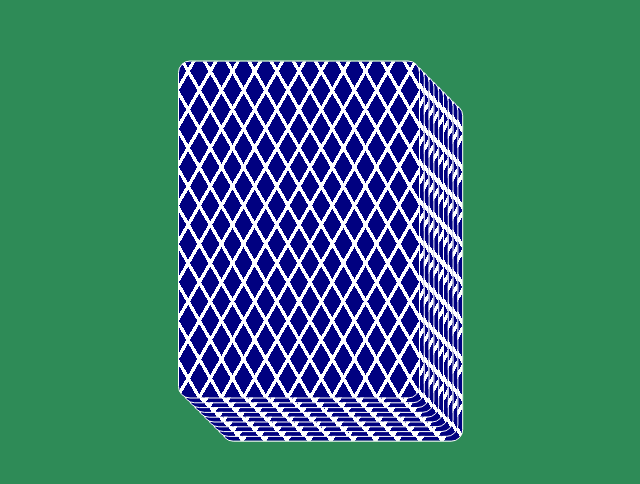
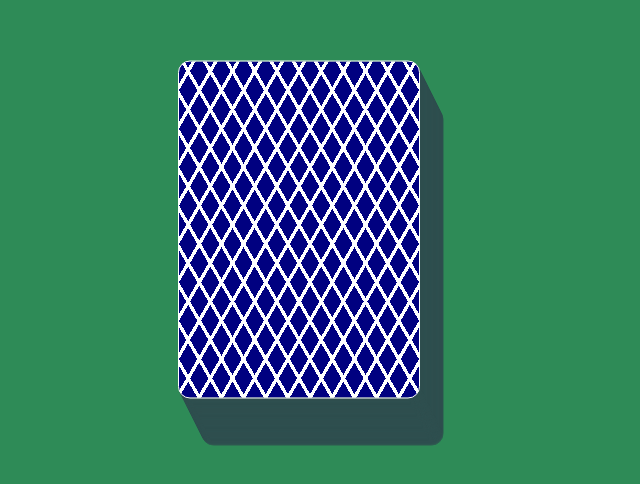
Before and after one commit to kangasta/pakka-old, a React (Create React App) app: page / in a window 1280 px wide. Shown: the part 142-626 px from the top of the page, without its empty margins (318-958 px from the left). Built offline with nearby package versions, Linux system fonts and the light colour scheme.

Commit message:
Simplify deck visualisation.

```diff
--- a/src/Deck.js
+++ b/src/Deck.js
@@ -6,28 +6,27 @@ import './Deck.css';
 
 
 class Deck extends Component {
-	getDeckDepth(max=10) {
-		if (this.props.num_cards === 1 && this.props.top_card >= 0)
-			return 2;
-		if (this.props.num_cards <= 1)
-			return 1;
-		var depth = Math.round((this.props.num_cards) / (this.props.num_decks * 52) * (max - 1) + 0.5) + 1;
-		return depth > max ? max : depth;
+	getCardNumber(is_shadow) {
+		return (
+			(this.props.num_cards || this.props.top_card >= 0)
+				? (is_shadow ? Card.CARD_SHADOW : this.props.top_card)
+				: Card.CARD_EMPTY);
 	}
 
-	getCardNumber(is_hidden) {
-		return (this.props.num_cards || this.props.top_card >= 0) ? (is_hidden ? -1 : this.props.top_card) : -2;
+	getTranslate(i) {
+		return 'translate(' +
+			(0.5*i/(this.props.num_decks*52)) + 'em , ' +
+			(1.0*i/(this.props.num_decks*52)) + 'em)';
 	}
 
 	render() {
 		return (
 			<div className={'deck'} onClick={() => {this.props.onClickCallback();}}>
 				{
-					Array(this.getDeckDepth())
+					Array((this.props.top_card >= 0 ? this.props.num_cards + 1 : this.props.num_cards) || 1)
 						.fill('1em')
 						.map((cur, i) => {
 							return (
-								// eslint-disable-next-line
 								<div key={i}
 									className='deck-element'
 									style={{
@@ -35,7 +34,7 @@ class Deck extends Component {
 										left: 0,
 										top: 0,
 										position: 'absolute',
-										transform: 'translate(' + (i/10) + 'em, ' + (i/10) + 'em)'
+										transform: this.getTranslate(i)
 									}}>
 									<Card size={this.props.size}
 										fourcolor={this.props.fourcolor}
```
Also changed, not shown: 1 other file (tests, documents, lock files or other folders).
